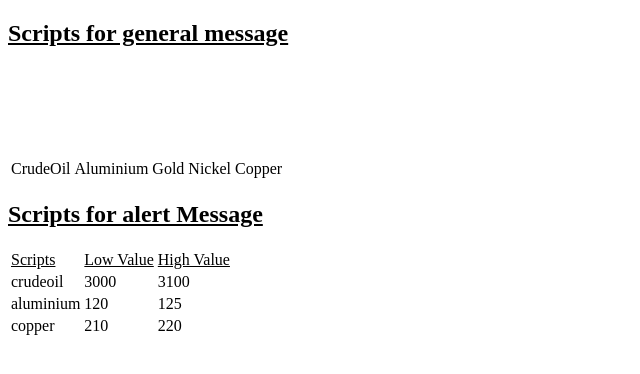
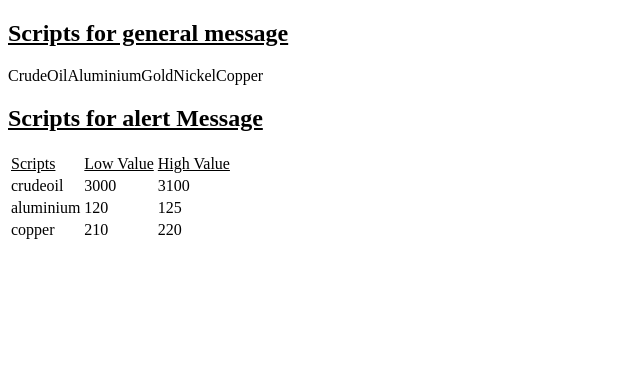
Before and after one commit to Akash-Raj-ST/mcxservice.github.io, a plain HTML site: page index.html in a window 1280 px wide. Shown: the whole page, without its empty margins (0-640 px from the left). Drawn offline with Linux system fonts and the light colour scheme.

Commit message:
Update index.html

```diff
--- a/index.html
+++ b/index.html
@@ -9,13 +9,11 @@
         <div class="general_msg">
             <h2><u>Scripts for general message</u></h2>
             <table>
-            <tr>
-                <td>CrudeOil</td><br>
-                <td>Aluminium</td><br>
-                <td>Gold</td><br>
-                <td>Nickel</td><br>
-                <td>Copper</td><br>
-            </tr>
+                <tr>CrudeOil</tr>
+                <tr>Aluminium</tr>
+                <tr>Gold</tr>
+                <tr>Nickel</tr>
+                <tr>Copper</tr>
             </table>
         </div>
 <!--Service2-->
```
